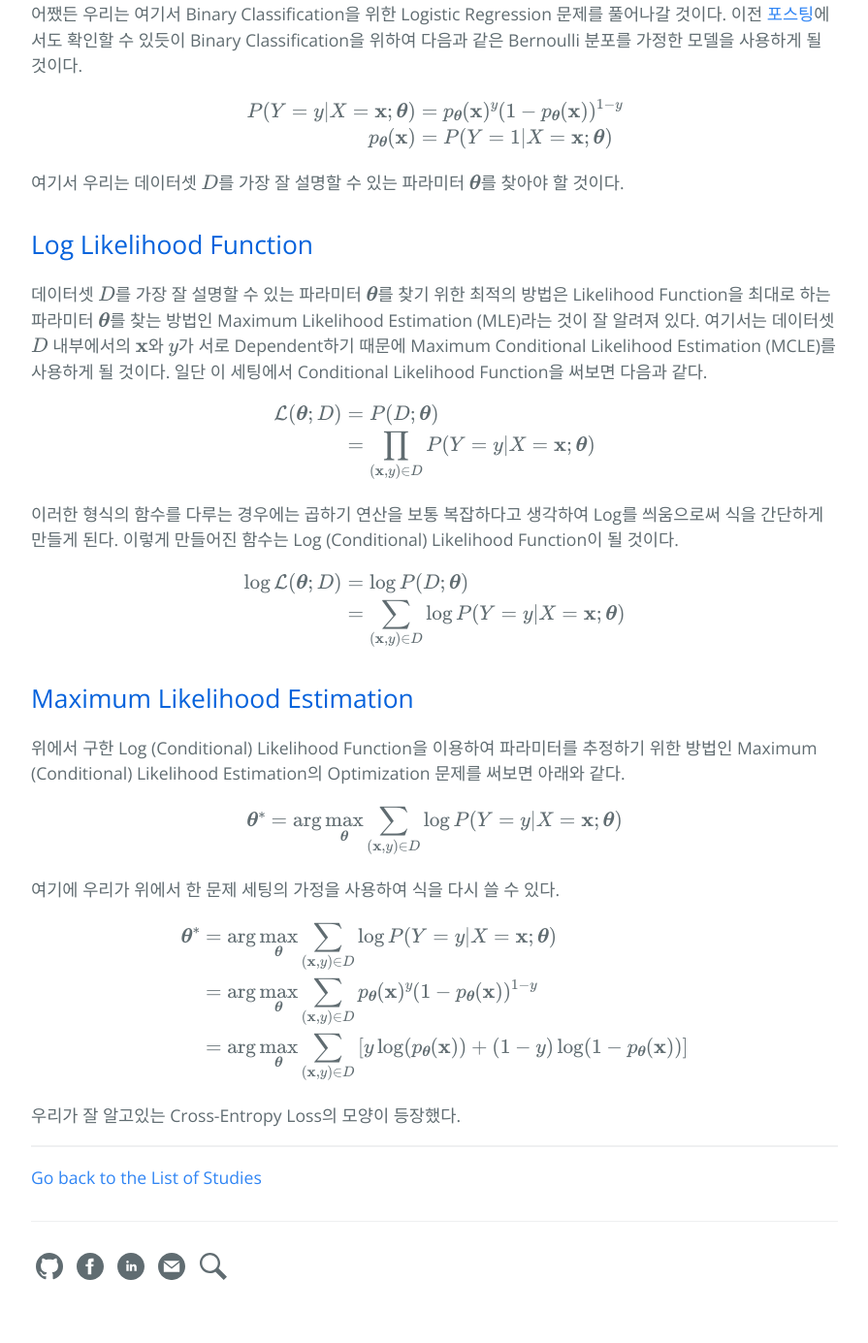
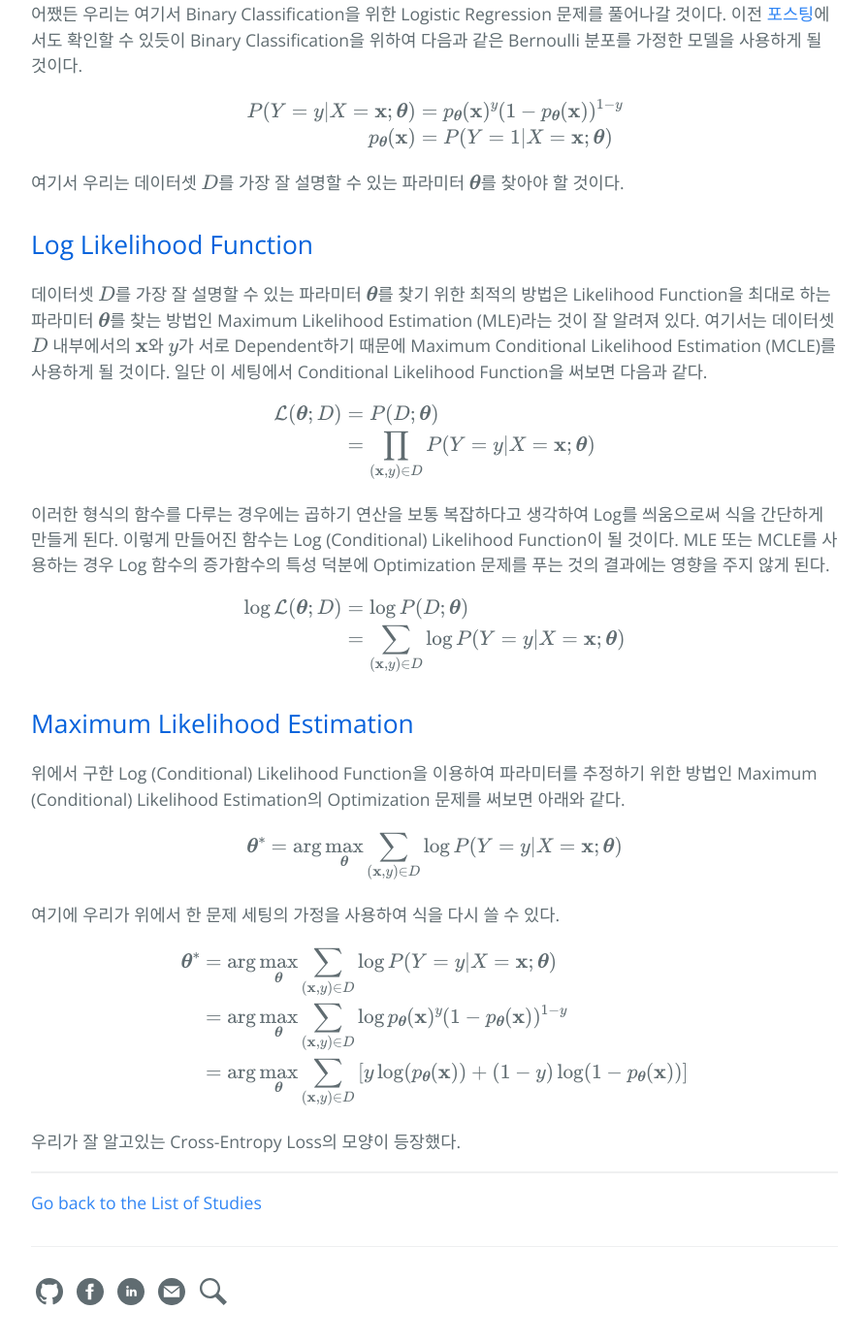
Before and after one commit to hcnoh/hcnoh.github.io, a Jekyll site: the page built from _posts/2019-06-03-cross-entropy.md, in a window 1280 px wide and 1400 px high, scrolled down 700 px. Shown: the top 1385 px of the window at 97% size, without its empty margins (192-1087 px from the left). Built offline with Jekyll 4.4.1, drawn with Linux system fonts in a browser that asks for light colours; formulas are drawn with MathJax 3; comment, search, counter and statistics services are not loaded.

Commit message:
Update 2019-06-03-cross-entropy.md

```diff
--- a/_posts/2019-06-03-cross-entropy.md
+++ b/_posts/2019-06-03-cross-entropy.md
@@ -41,7 +41,7 @@ $$
 \end{align*}
 $$
 
-이러한 형식의 함수를 다루는 경우에는 곱하기 연산을 보통 복잡하다고 생각하여 Log를 씌움으로써 식을 간단하게 만들게 된다. 이렇게 만들어진 함수는 Log (Conditional) Likelihood Function이 될 것이다.
+이러한 형식의 함수를 다루는 경우에는 곱하기 연산을 보통 복잡하다고 생각하여 Log를 씌움으로써 식을 간단하게 만들게 된다. 이렇게 만들어진 함수는 Log (Conditional) Likelihood Function이 될 것이다. MLE 또는 MCLE를 사용하는 경우 Log 함수의 증가함수의 특성 덕분에 Optimization 문제를 푸는 것의 결과에는 영향을 주지 않게 된다.
 
 $$
 \begin{align*}
@@ -67,7 +67,7 @@ $$
 \begin{align*}
 \boldsymbol{\theta}^*
 & = \arg \max_{\boldsymbol{\theta}} \sum_{(\mathbf{x}, y) \in D} \log P(Y=y \vert X=\mathbf{x} ; \boldsymbol{\theta}) \\
-& = \arg \max_{\boldsymbol{\theta}} \sum_{(\mathbf{x}, y) \in D} p_{\boldsymbol{\theta}}(\mathbf{x})^y(1−p_{\boldsymbol{\theta}}(\mathbf{x}))^{1−y} \\
+& = \arg \max_{\boldsymbol{\theta}} \sum_{(\mathbf{x}, y) \in D} \log p_{\boldsymbol{\theta}}(\mathbf{x})^y(1−p_{\boldsymbol{\theta}}(\mathbf{x}))^{1−y} \\
 & = \arg \max_{\boldsymbol{\theta}} \sum_{(\mathbf{x}, y) \in D} \left[ y\log (p_{\boldsymbol{\theta}}(\mathbf{x})) + (1-y)\log(1-p_{\boldsymbol{\theta}}(\mathbf{x})) \right]
 \end{align*}
 $$
```
